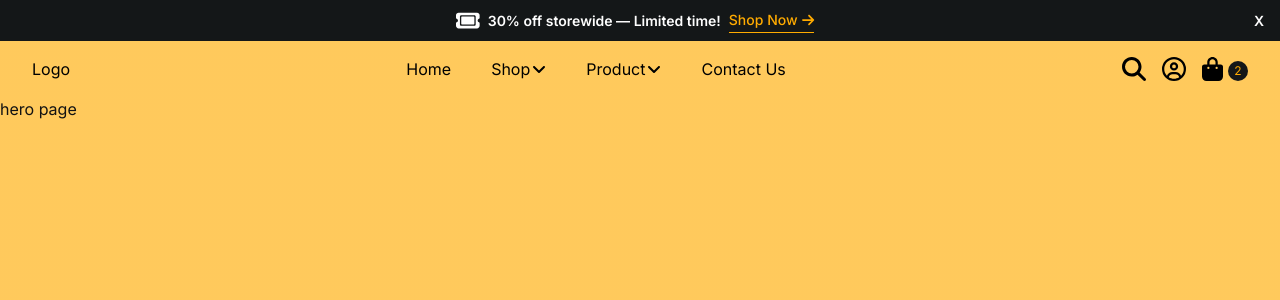
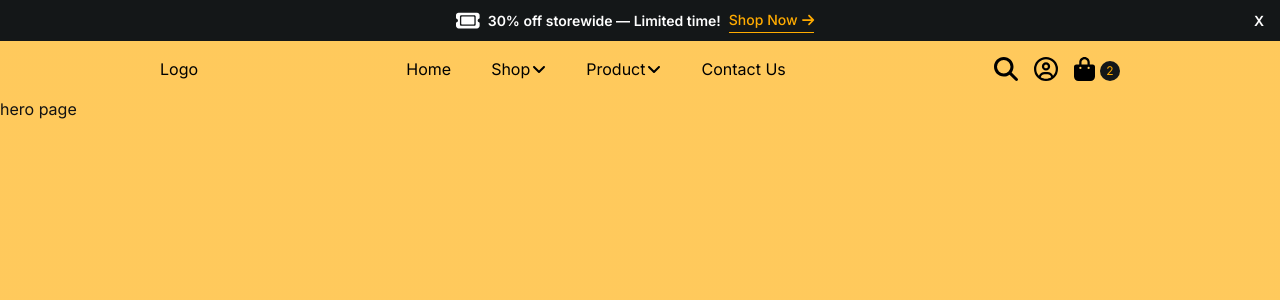
Before and after one commit to lostcode-dev/ecomerce-web-mart, a Next.js app: page / in a window 1280 px wide. Shown: the top 300 px of the page. Built offline with nearby package versions, Linux system fonts and the light colour scheme.

Commit message:
(feat)create hero page: Fixed min width in hero page

```diff
--- a/src/app/Header.tsx
+++ b/src/app/Header.tsx
@@ -126,7 +126,12 @@ const Nav = styled.nav `
       display: flex;
       justify-content: center;
     }
+
 }
+
+  @media (min-width: 1024px) {
+      padding: 1rem 10rem;
+    }
 `
 
 export default function Header() {
--- a/src/components/Hero.tsx
+++ b/src/components/Hero.tsx
@@ -6,6 +6,8 @@ const HeroSection = styled.section `
   background: linear-gradient(0deg, rgba(255, 171, 0, 0.64) 0%, rgba(255, 171, 0, 0.64) 100%), #FFF;
   color: #121212;
   min-height: calc(100vh - 92px);
+
+
 
   @media (min-width: 768px) {
     min-height: calc(100vh - 97px);
```
Also changed, not shown: public/hero.png (added).
